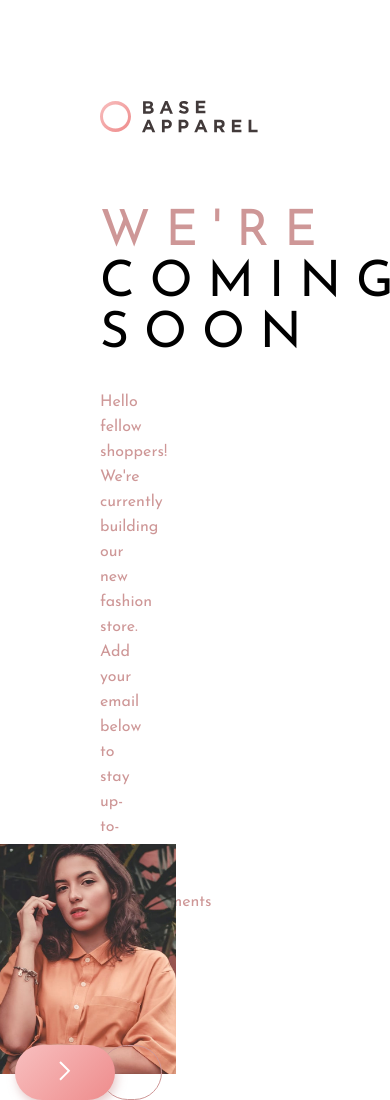
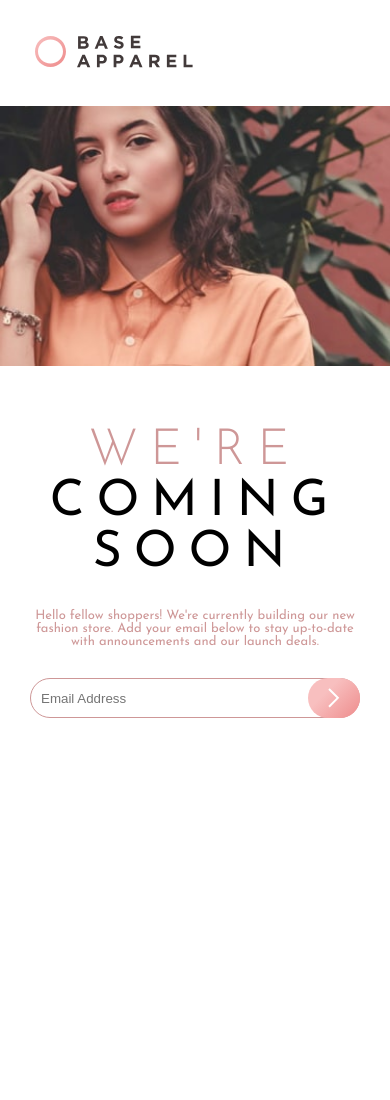
Before and after one commit to craigdennis/frontend-mentor, a website: page base-apparel-coming-soon-master/index.html in a window 390 px wide. After the commit the page ends 844 px from the top, so only its background shows below. Drawn offline with Linux system fonts and the light colour scheme.

Commit message:
restarted
restarted the whole design starting with the mobile design first

```diff
--- a/base-apparel-coming-soon-master/index.html
+++ b/base-apparel-coming-soon-master/index.html
@@ -16,12 +16,15 @@
     <link rel="stylesheet" href="css/style.css" />
   </head>
   <body>
-    <div class="container">
-      <div class="text-container two-thirds">
-        <img class="logo" src="images/logo.svg" alt="" />
+    <div class="logo"><img src="images/logo.svg" alt="" /></div>
+    <img class="hero-logo" src="images/hero-mobile.jpg" alt="" />
+
+    <div class="text-container">
       <h1>
-          <span>We're </span> <br />
-          coming <br />
+        <span>We're</span>
+        <br />
+        coming
+        <br />
         soon
       </h1>
       <p>
@@ -29,17 +32,12 @@
         Add your email below to stay up-to-date with announcements and our
         launch deals.
       </p>
-        <form id="form">
-          <input id="email" type="email" placeholder="Email Address" />
-          <img class="error-icon" src="./images/icon-error.svg" alt="error" />
-          <button>
-            <img src="images/icon-arrow.svg" alt="arrow" />
-          </button>
-          <img class="error-icon" src="images/icon-error.svg" alt="" />
-          <small>Please provide a valid email</small>
-        </form>
+      <div class="email-submission">
+        <input class="email-input" type="text" placeholder="Email Address" />
+        <input class="arrow-img" type="image" src="images/icon-arrow.svg">
       </div>
-      <img class="hero-img one-third" src="images/hero-desktop.jpg" alt="" />
+
+
     </div>
   </body>
 </html>
--- a/base-apparel-coming-soon-master/sass/main.scss
+++ b/base-apparel-coming-soon-master/sass/main.scss
@@ -1,18 +1,8 @@
-@import url('https://fonts.googleapis.com/css?family=Josefin+Sans:300i,400,600&display=swap');
-
-// VARIABLES
+@import url('https://fonts.googleapis.com/css?family=Josefin+Sans:100,300,400,600&display=swap');
 
 $color-primary: hsl(0, 36%, 70%);
-$color-secondary: hsl(0, 93%, 68%);
-$dark-grayish-red: hsl(0, 6%, 24%);
 
-//MARGIN
 
-$margin-bottom: 3rem;
-
-//FONT
-
-$font: 'Josefin Sans', sans-serif;
 
 * {
   margin: 0;
@@ -20,126 +10,71 @@ $font: 'Josefin Sans', sans-serif;
   box-sizing: border-box;
 }
 
-
 html {
   font-size: 62.5%;
 }
 
 body {
-    font-size: 1.6rem;
-    font-family: $font;
+  display: flex;
+  flex-direction: column;
+  font-family: 'Josefin Sans', sans-serif;
+  justify-content: center;
+}
+
+h1 {
+  margin: 3rem 0;
+  text-align: center;
+  font-family: 'Josefin Sans', sans-serif;
+  font-size: 5rem;
+  text-transform: uppercase;
+  font-weight: 400;
+  letter-spacing: 1.2rem;
 }
 
 span {
   color: $color-primary;
-    font-weight: 100;
-
+  font-weight: 300;
 }
 
-h1 {
-    text-transform: uppercase;
-    letter-spacing: 1.5rem;
+p {
 
-    text-align: left;
-    font-weight: 500;
-    font-size: 5rem;
-    margin-bottom: $margin-bottom;
-
+  color: $color-primary;
+  font-size: 1.3rem;
+  margin-bottom: 3rem;
 }
 
-form {
-    position: relative;
-
+.logo {
+  padding: 3.5rem;
 }
 
-form.error input {
-	border: 2px solid hsl(0, 93%, 68%);
+.text-container {
+  margin: 3rem;
+  text-align: center;
 }
 
-form.error .error-icon {
-	display: block;
+.email-submission {
+  position: relative;
+  text-align: center;
 }
 
-button {
-	background-image: linear-gradient(135deg, hsl(0, 80%, 86%), hsl(0, 74%, 74%));
-	box-shadow: 2px 5px 10px hsla(0, 36%, 70%, 0.5);
-	border: none;
-	border-radius: 50px;
-	cursor: pointer;
-	padding: 15px;
-	position: absolute;
-	top: 0;
-	right: 0;
-	transition: opacity 0.2s ease;
-	height: 55px;
-    width: 100px;
-
-    &:hover {
-        opacity: 0.6;
-    }
-}
-
-input {
-	background-color: transparent;
-	border: 1px solid hsl(0, 36%, 70%);
-	border-radius: 50px;
-	font-size: 16px;
-	padding: 15px 30px;
-	height: 55px;
+.email-input {
+  border-radius: 100px;
   width: 100%;
-}
-
-small {
-    display: none;
-}
-
-::placeholder {
-    color: rgba($color-primary, 0.4);
-    font-family: $font;
-    font-size: 1.5rem;
+  padding: 1rem;
+  margin-bottom: 5rem;
+  height: 4rem;
+  border: 1px solid $color-primary;
 }
 
 
-.two-thirds {
-    width: 55%;
+
+
+.arrow-img {
+  background: linear-gradient(135deg, rgba(248,191,191,1) 35%, rgba(238,140,140,1) 100%);
+  border-radius: 5rem;
+  padding: 1rem 2rem;
+  top:0;
+  right:0;
+  position: absolute;
+
 }
-
-.one-third {
-    width: 45%;
-}
-
-.container {
-    display: flex;
-}
-
-.hero-img {
-    height: 100%;
-}
-
-.text-container {
-    padding: 10rem;
-    height: 100vh;
-
-    p {
-        color: $color-primary;
-        line-height: 2.5rem;
-        margin-bottom: $margin-bottom;
-    }
-}
-
-.logo {
-    margin-bottom: 7rem;
-}
-
-.error-icon {
-	display: none;
-	position: absolute;
-	top: 15px;
-	right: 110px;
-}
-
-@media only screen and (max-width: 1000px) {
-    .container {
-        flex-direction: column;
-    }
-}
```
Also changed, not shown: base-apparel-coming-soon-master/css/style.css, 1 other file. Lines whose indentation alone changed are shown as unchanged.
